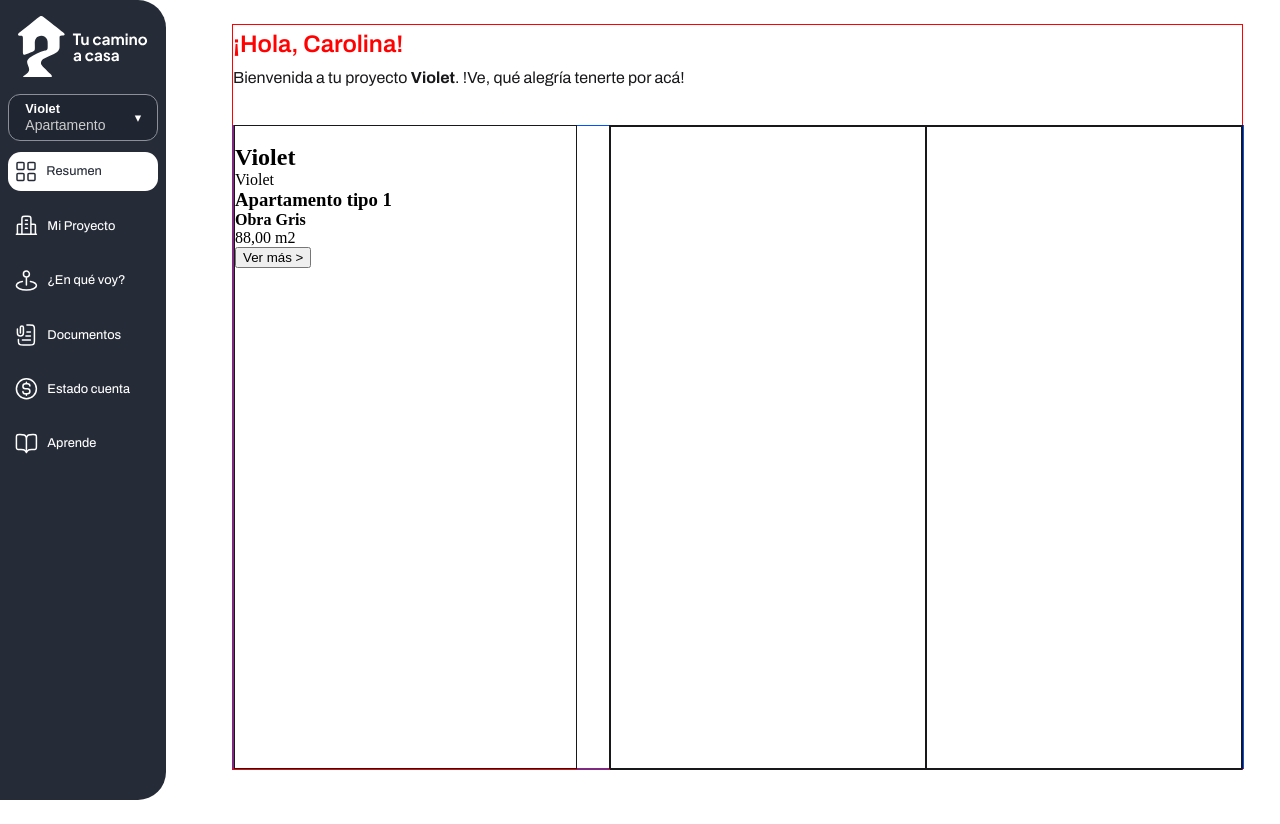
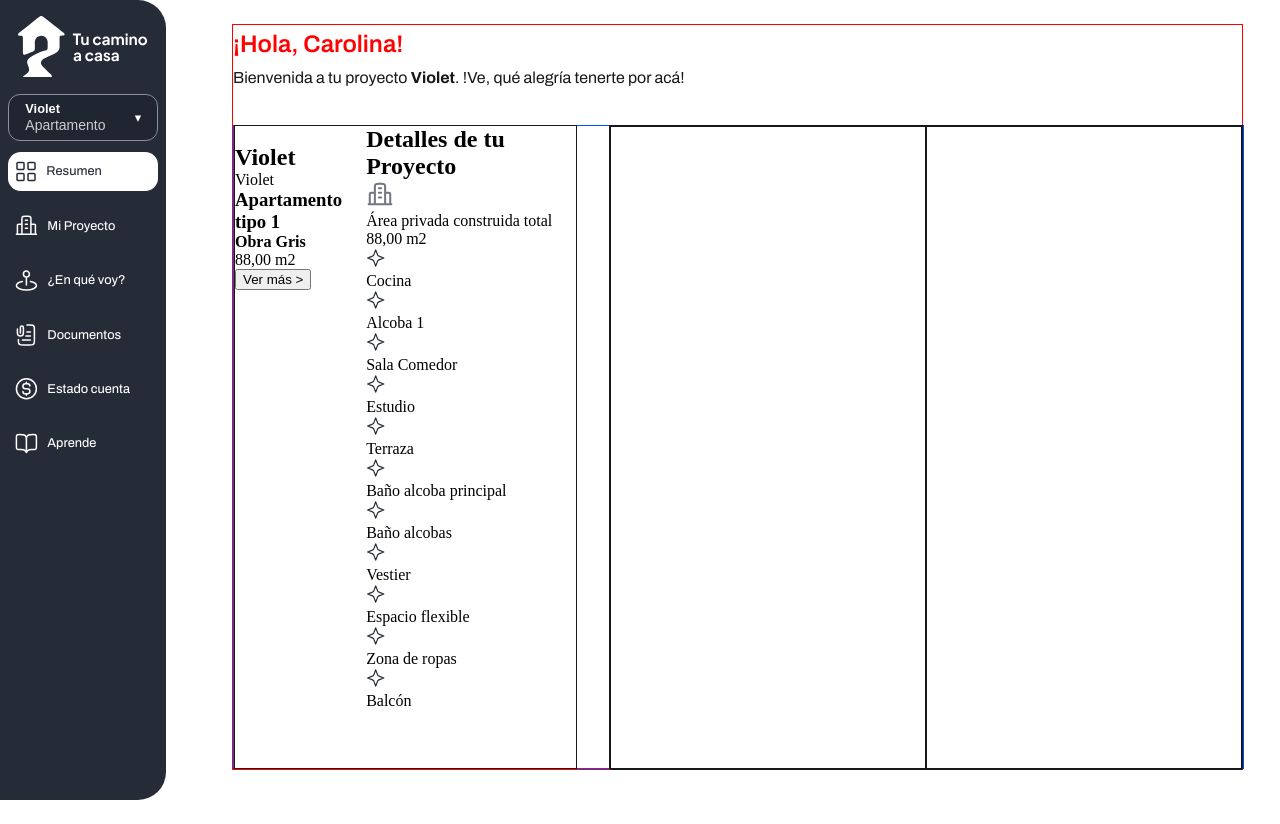
Before and after one commit to yabuJunn/tuCaminoACasa, a React (Vite) app: page /#/dashboard in a window 1280 px wide. Built offline with nearby package versions, Linux system fonts and the light colour scheme.

Commit message:
feat(hotfix): creado la estructura del componente de la dashboard de PropertyProjectDetails

```diff
--- /dev/null
+++ b/src/components/propertyProjectDetails/propertyProjectDetails.jsx
@@ -0,0 +1,52 @@
+import "./propertyProjectDetails.css"
+
+import buildingIcon from "../../assets/svg/buildingIcon.svg"
+import starListIcon from "../../assets/svg/starListIcon.svg"
+
+const projectMock = {
+    title: "Violet",
+    location: "Sur de Cali",
+    type: "Apartamento",
+    class: "1",
+    state: "Obra Gris",
+    size: "88,00 m2",
+    elements: [
+        "Cocina",
+        "Alcoba 1",
+        "Sala Comedor",
+        "Estudio",
+        "Terraza",
+        "Baño alcoba principal",
+        "Baño alcobas",
+        "Vestier",
+        "Espacio flexible",
+        "Zona de ropas",
+        "Balcón"
+    ]
+}
+
+export const PropertyProjectDetails = () => {
+    return <>
+        <div id="propertyProjectDetailsContainer">
+            <div id="propertyProjectDetailsTitleContainer">
+                <h2>Detalles de tu Proyecto</h2>
+                <div id="propertyProjectDetailsTitleIcon">
+                    <img src={buildingIcon} alt="" />
+                </div>
+            </div>
+
+            <p>Área privada construida total {projectMock.size}</p>
+
+            <div id="propertyProjectDetailsDescription">
+                {projectMock.elements.map((element) => {
+                    return <>
+                        <div className="propertyProjectDetailsDescriptionElement">
+                            <img src={starListIcon} alt="" />
+                            <p>{element}</p>
+                        </div>
+                    </>
+                })}
+            </div>
+        </div>
+    </>
+}
--- a/src/pages/dashboard/dashboardPage.jsx
+++ b/src/pages/dashboard/dashboardPage.jsx
@@ -3,6 +3,7 @@ import './dashboardPage.css'
 import { GlobalNavBar } from '../../components/globalNavBar/globalNavBar'
 import { UpperNavButtons } from '../../components/upperNavButtons/upperNavButtons'
 import { PropertySummmary } from '../../components/propertySummary/propertySummary'
+import { PropertyProjectDetails } from '../../components/propertyProjectDetails/propertyProjectDetails'
 
 const mockUserName = "Carolina"
 
@@ -21,6 +22,7 @@ export const DashboardPage = () => {
 				<div id="dashboardPageCards">
 					<div id='dashboardContentColumn1'>
 						<PropertySummmary></PropertySummmary>
+						<PropertyProjectDetails></PropertyProjectDetails>
 					</div>
 
 					<div id='dashboardContentColumn2'>
```
Also changed, not shown: src/assets/svg/buildingIcon.svg (added), src/assets/svg/starListIcon.svg (added), src/components/propertyProjectDetails/propertyProjectDetails.css (added).
